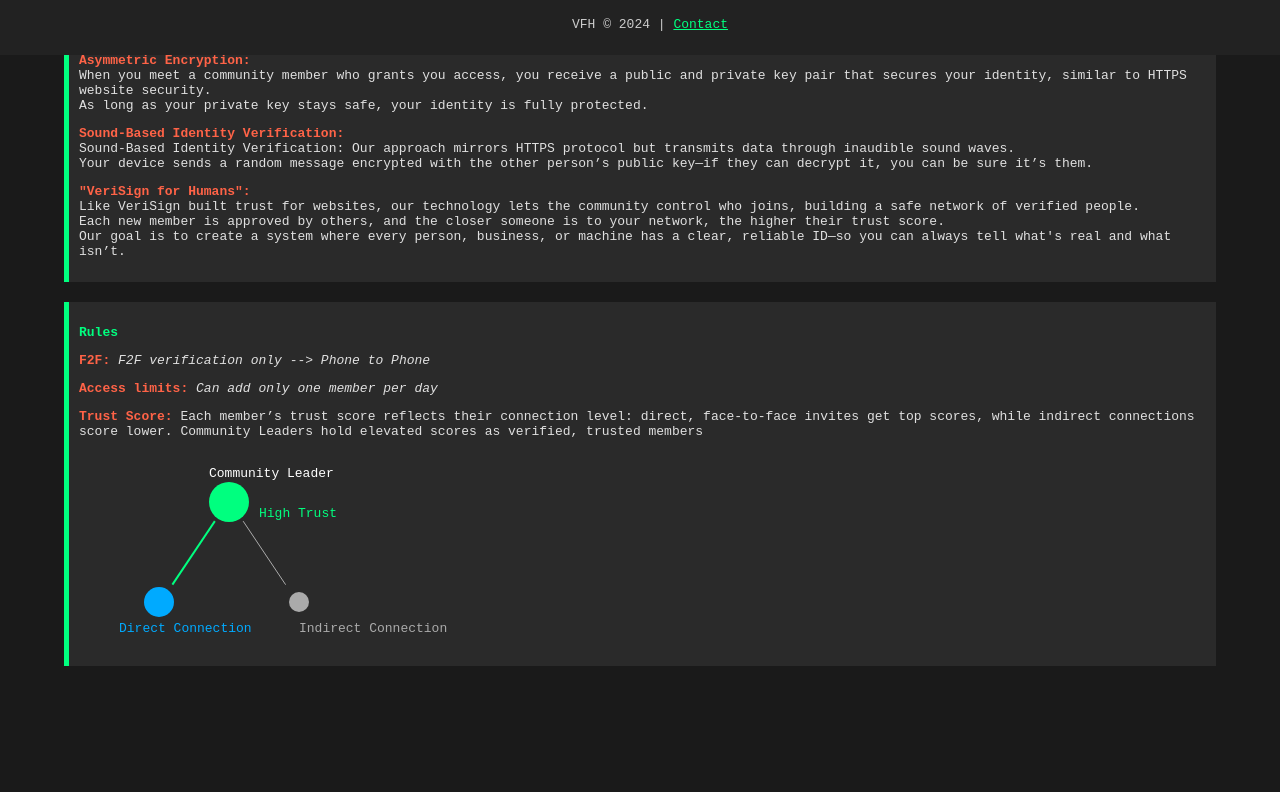
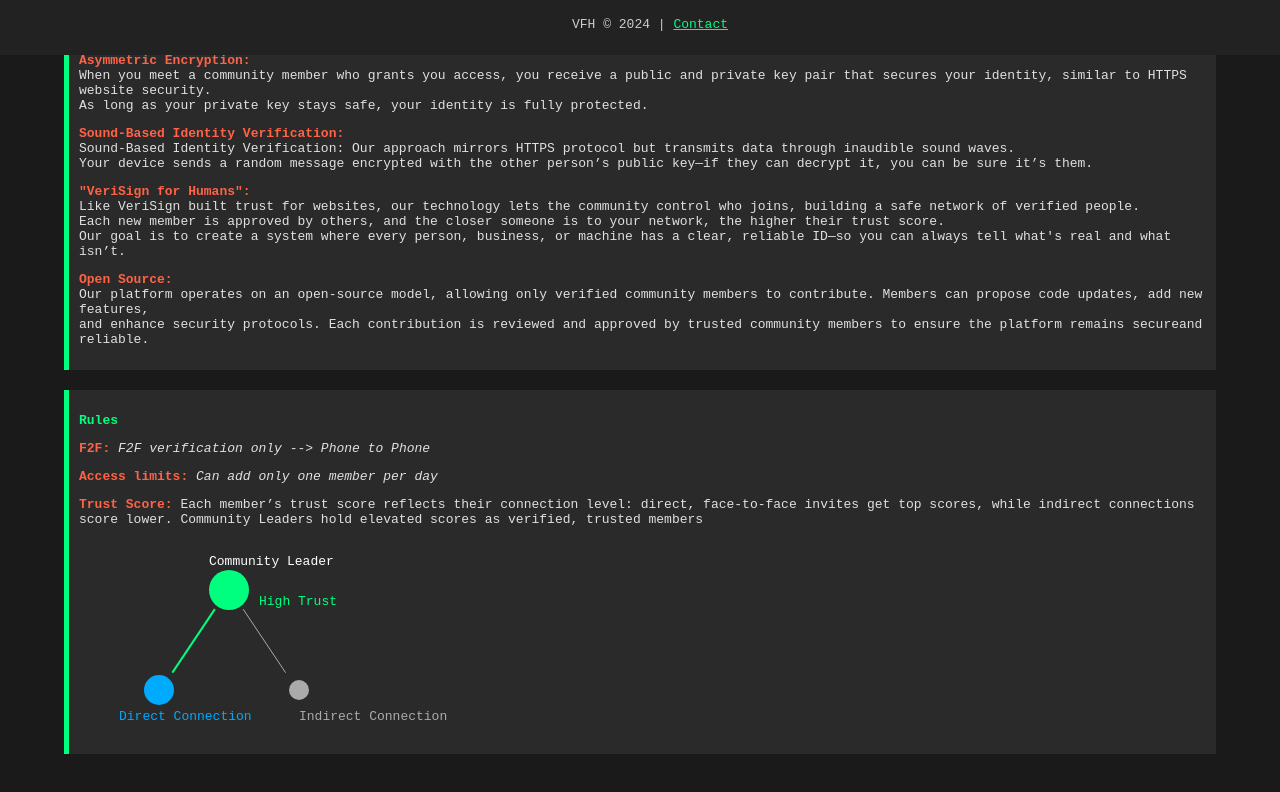
Before and after one commit to Dekel93/verising, a website: page index.html in a window 1280 px wide. Shown: the part 745-1537 px from the top of the page. Before the commit the page ends 1481 px from the top, so only its background shows below. Drawn offline with Linux system fonts and the light colour scheme.

Commit message:
Update index.html

```diff
--- a/index.html
+++ b/index.html
@@ -165,6 +165,7 @@
         <p><strong class="exclusive-content">Asymmetric Encryption: </strong><br>When you meet a community member who grants you access, you receive a public and private key pair that secures your identity, similar to HTTPS website security.<br>As long as your private key stays safe, your identity is fully protected.</p>
         <p><strong class="exclusive-content">Sound-Based Identity Verification: </strong><br>Sound-Based Identity Verification: Our approach mirrors HTTPS protocol but transmits data through inaudible sound waves.<br>Your device sends a random message encrypted with the other person’s public key—if they can decrypt it, you can be sure it’s them.</p>
         <p><strong class="exclusive-content">"VeriSign for Humans": </strong><br>Like VeriSign built trust for websites, our technology lets the community control who joins, building a safe network of verified people.<br>Each new member is approved by others, and the closer someone is to your network, the higher their trust score.<br>Our goal is to create a system where every person, business, or machine has a clear, reliable ID—so you can always tell what's real and what isn’t.</p>
+        <p><strong class="exclusive-content">Open Source: </strong><br>Our platform operates on an open-source model, allowing only verified community members to contribute. Members can propose code updates, add new features,<br> and enhance security protocols. Each contribution is reviewed and approved by trusted community members to ensure the platform remains secureand reliable.</p>
     </div>
 </section>
 
```
